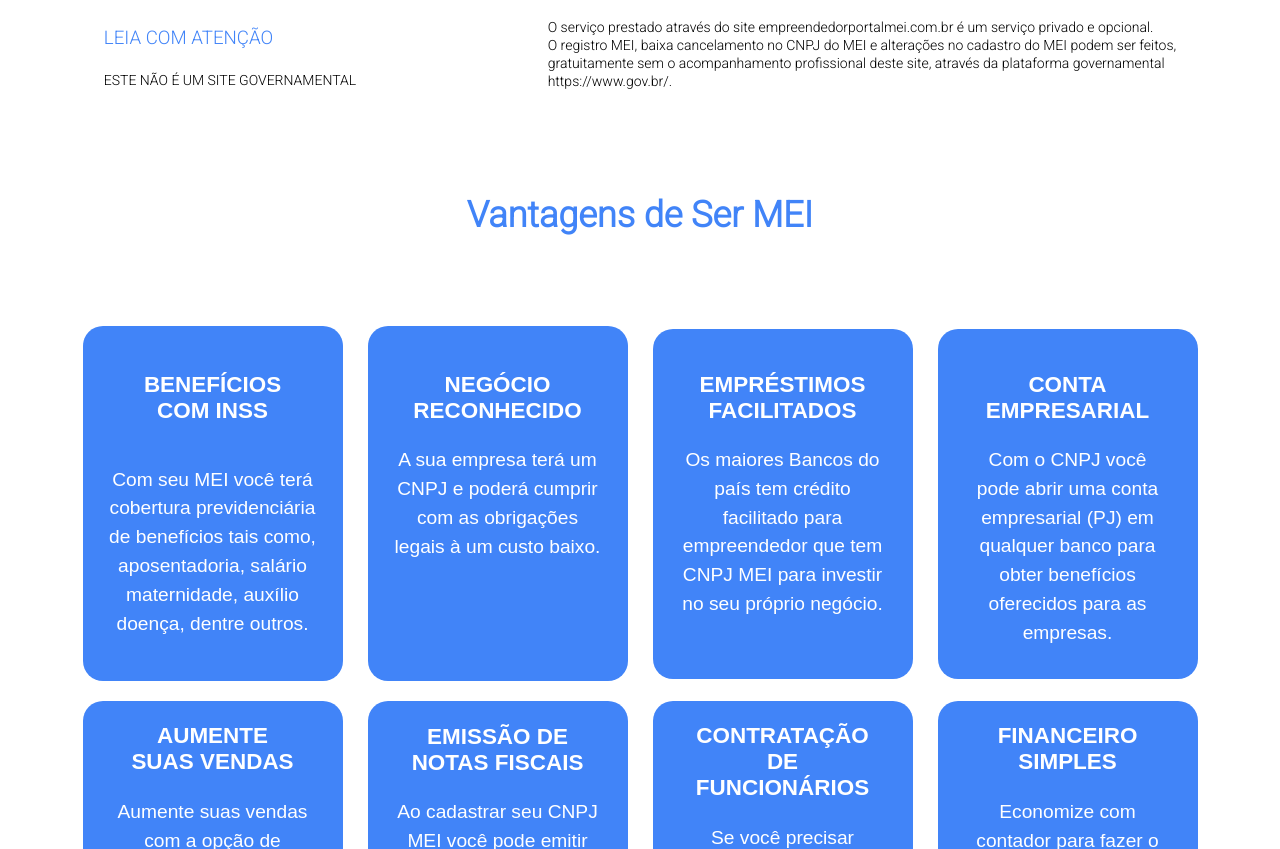
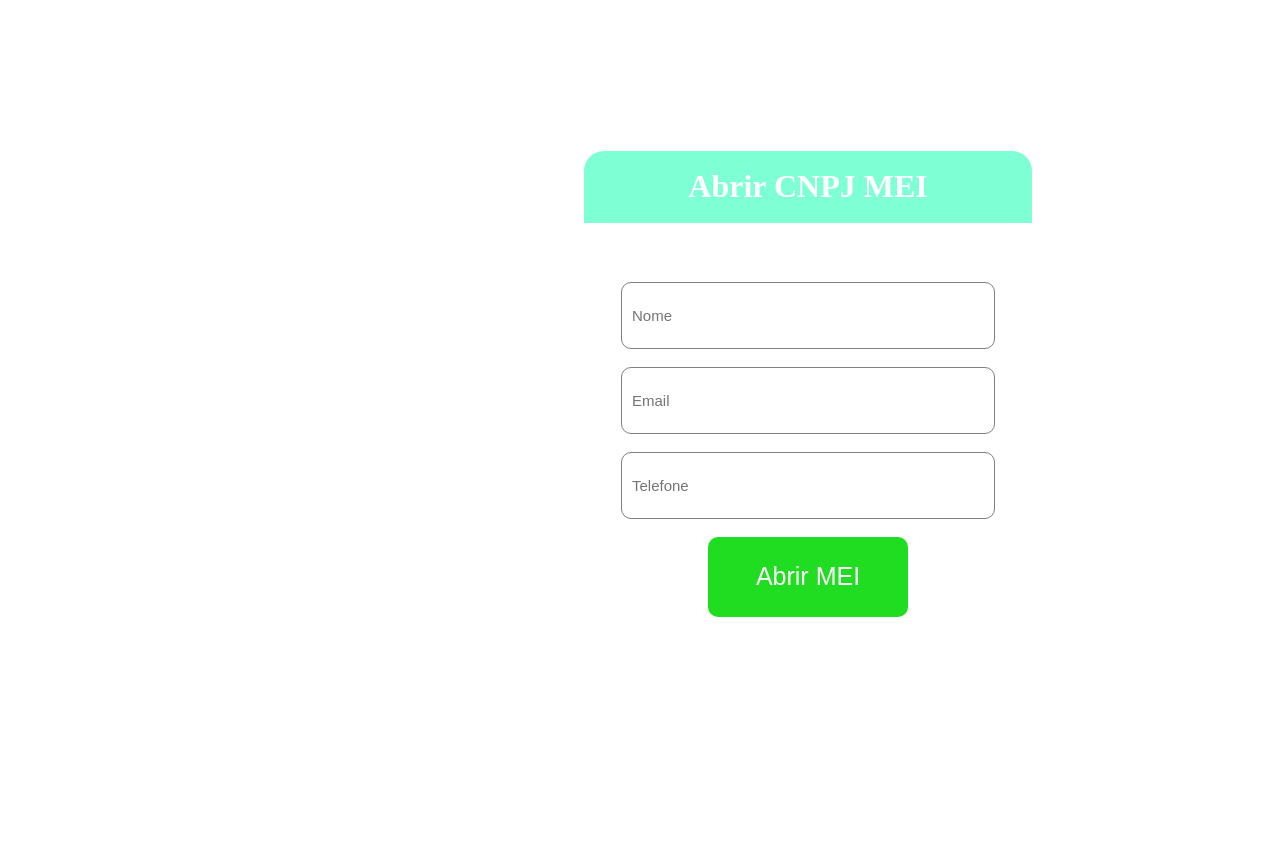
Before and after one commit to mbernardes19/o-portal-do-empreendedor, a Next.js app: page / in a window 1280 px wide. Shown: the part 420-1269 px from the top of the page. Built offline with nearby package versions, Linux system fonts and the light colour scheme.

Commit message:
adc o cabecalho

```diff
--- /dev/null
+++ b/src/components/Cabecalho.js
@@ -0,0 +1,41 @@
+import React, { useState } from "react";
+import InputMask from "react-input-mask";
+import styles from "../styles/cabecalho.module.css";
+
+export default function Formu() {
+   /* const [valor, setValor] = useState("");
+
+    function handleInputChange(event) {
+      const { value } = event.target;
+      if (value.length <= 11) {
+        setValor(value);
+      }
+    }*/
+  return (
+    <>
+      <section className={styles.container}>
+        <div>
+          <h1>Abrir CNPJ MEI</h1>
+        </div>
+        <div>
+          <form>
+            <input type="text" placeholder="Nome"></input>
+
+            <input type="email" placeholder="Email"></input>
+
+
+            <InputMask mask="(99) 9999-99999" placeholder="Telefone" id="meuInput" type="tel" />
+            <button type="submit">Abrir MEI</button>
+          </form>
+        </div>
+      </section>
+    </>
+  );
+}
+/*
+<input
+              type="number"
+              placeholder="Telefone"
+              value={valor}
+              onChange={handleInputChange}
+            ></input>*/
--- a/src/components/MainContainer.js
+++ b/src/components/MainContainer.js
@@ -1,4 +1,5 @@
 import Navbar from "./Navbar";
+import Formu from "./cabecalho";
 import Info from "./Info";
 import Section from "./Section";
 import Faq from "./Faq";
@@ -10,6 +11,7 @@ export default function MainContainer({ children }) {
     <>
       <div className={styles.container}>{children}</div>
       <Navbar />
+      <Formu />
       <Info />
       <Section />
       <Faq />
--- /dev/null
+++ b/src/styles/cabecalho.module.css
@@ -0,0 +1,83 @@
+.container {
+  display: flex;
+  align-items: flex-end;
+  flex-direction: column;
+  margin-bottom: 30vh;
+  margin-top: 15vh;
+  margin-right: 30vh;
+
+}
+
+.container div h1 {
+  display: flex;
+  gap: 10px;
+  align-items: center;
+  justify-content: center;
+  background-color: aquamarine;
+  border-top-left-radius: 20px;
+  border-top-right-radius: 20px;
+  color: #fff;
+  width: 56vh;
+  height: 9vh;
+  font-size: 4vh;
+}
+
+.container div form {
+  display: flex;
+  height: 50vh;
+  width: 56vh;
+  border-bottom-left-radius: 20px;
+  border-bottom-right-radius: 20px;
+  background-color: #fff;
+  justify-content: center;
+  align-items: center;
+  flex-direction: column;
+  gap: 18px;
+  border: none;
+}
+
+.container input {
+  border: 1px solid gray;
+  border-radius: 10px;
+  font-size: 15px;
+  padding-left: 10px;
+  height: 63px;
+  width: 45vh;
+}
+
+.container form button {
+  background-color: rgb(33, 221, 33);
+  width: 25vh;
+  height: 10vh;
+  border: none;
+  font-size: 25px;
+  color: #fff;
+  border-radius: 10px;
+}
+
+.container input::-webkit-outer-spin-button,
+.container input::-webkit-inner-spin-button {
+    -webkit-appearance: none;
+    margin: 0;
+}
+
+.container input[type="number"] {
+    -moz-appearance: textfield;
+}
+
+@media screen  and (max-width: 768px){
+  .container {
+    display: flex;
+    align-items: center;
+    justify-content: center;
+    margin-right: 1px;
+  }
+
+  .container div form {
+    width: 50vh;
+  }
+
+  .container div h1 {
+    width: 50vh;
+  }
+}
```
